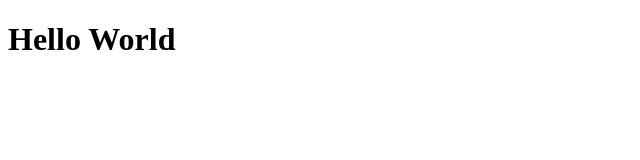
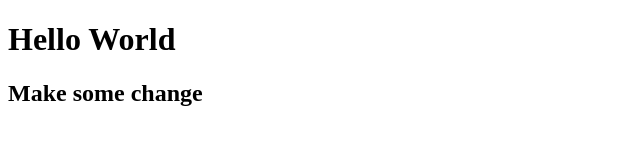
Before and after one commit to Foyzullah/programming-hero, a plain HTML site: page index.html in a window 1280 px wide. Shown: the whole page, without its empty margins (0-640 px from the left). Drawn offline with Linux system fonts and the light colour scheme.

Commit message:
Update index.html
Adding some text

```diff
--- a/index.html
+++ b/index.html
@@ -8,6 +8,7 @@
 <body>
 
     <h1>Hello World</h1>
+    <h2> Make some change</h2>
 
 </body>
 </html>
```
